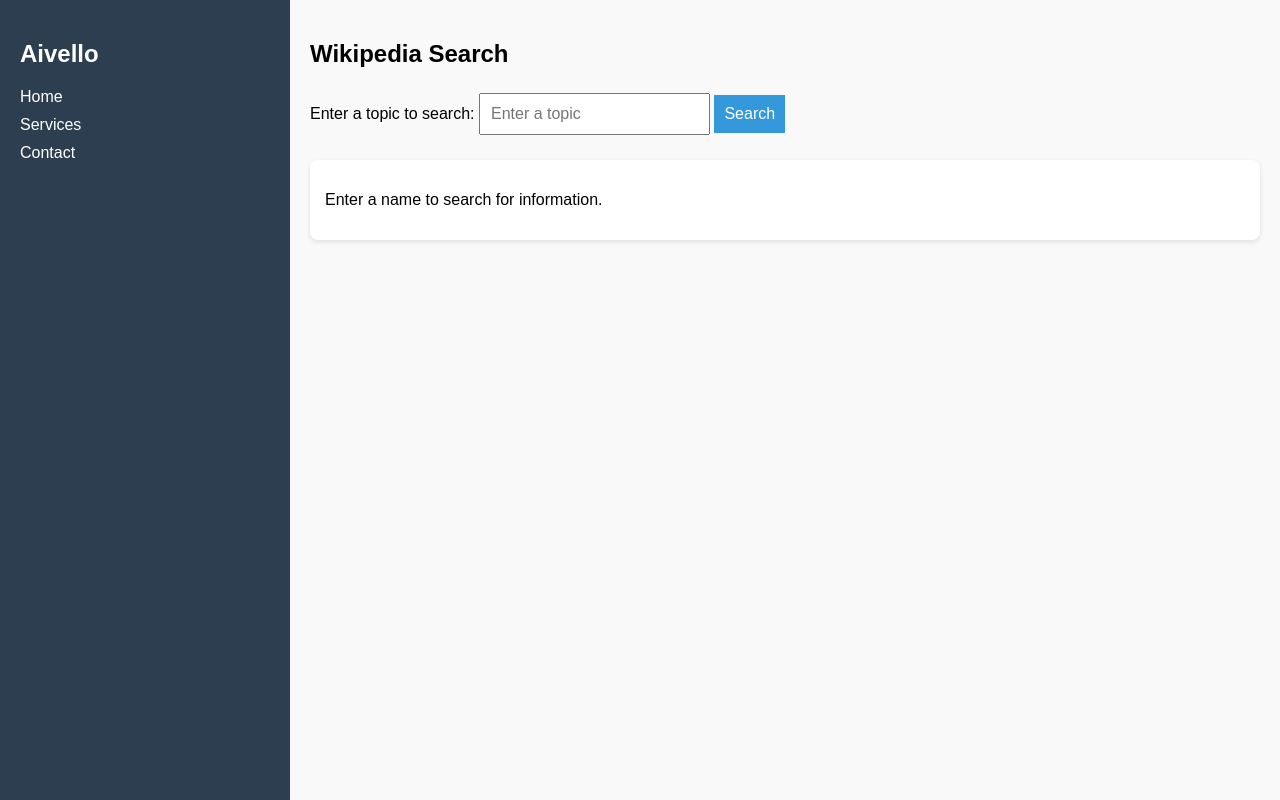
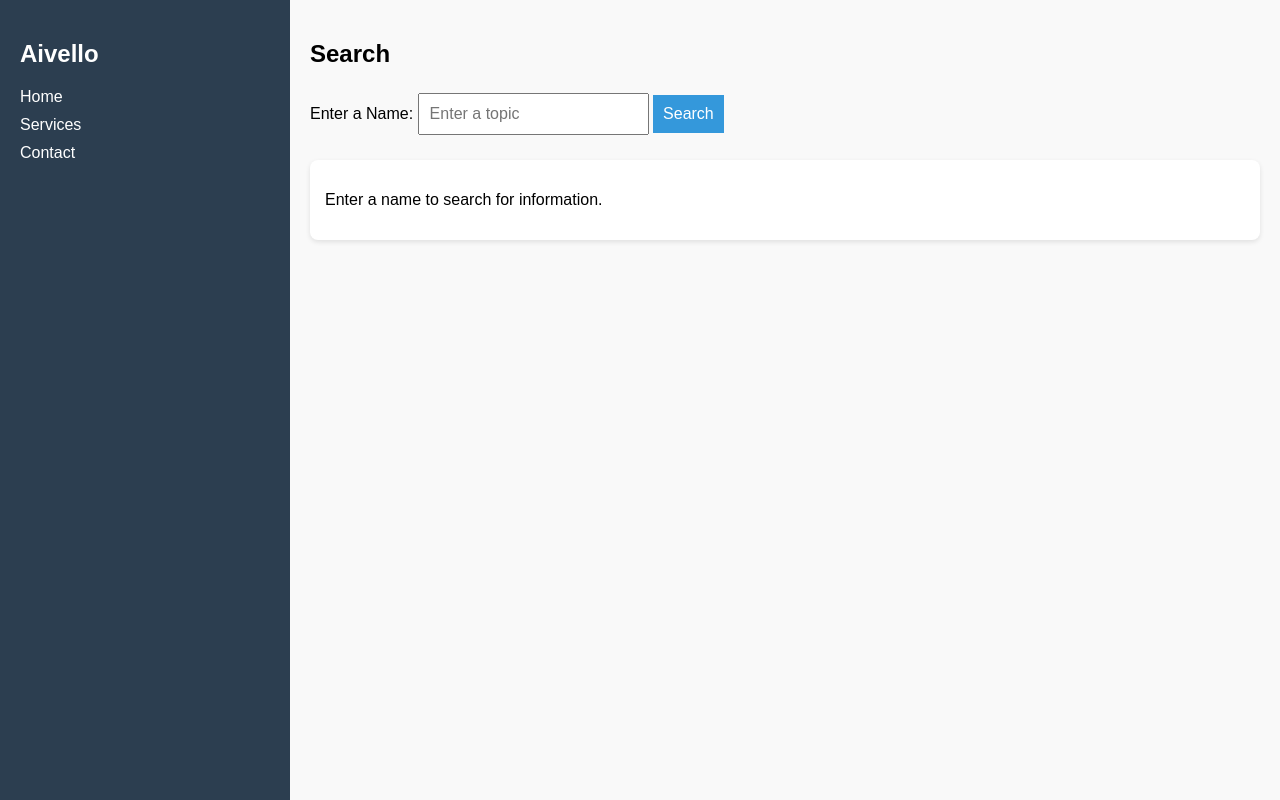
Before and after one commit to vaidiksule/Aivello-AI, a Flask app: page / in a window 1280 px wide. Run offline with Flask 3, Linux system fonts and the light colour scheme.

Commit message:
Update index.html

```diff
--- a/templates/index.html
+++ b/templates/index.html
@@ -24,10 +24,10 @@
     <!-- Main Content -->
     <main class="main-content">
       <section>
-        <h2>Wikipedia Search</h2>
+        <h2>Search</h2>
         <div class="input-container">
           <form method="POST">
-            <label for="name">Enter a topic to search:</label>
+            <label for="name">Enter a Name:</label>
             <input type="text" id="name" name="name" placeholder="Enter a topic" required>
             <button type="submit">Search</button>
           </form>
```
